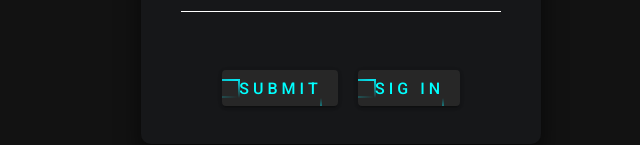
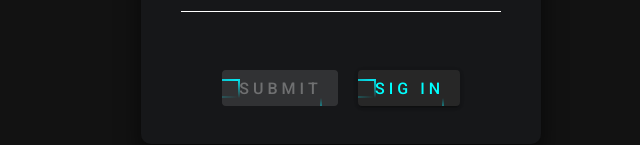
Before and after one commit to Alejandr0177/FrontEnd, a Nuxt app: page / in a window 1280 px wide. Shown: the part 435-580 px from the top of the page, without its empty margins (299-939 px from the left). Built offline with nearby package versions, Linux system fonts and the light colour scheme.

Commit message:
Actualización de inicio de seccion y bloqueo

```diff
--- a/components/Doctors/login.vue
+++ b/components/Doctors/login.vue
@@ -17,7 +17,7 @@
 
             <div class="row" id="groupbtn">
               <div>
-                <v-btn class="btn" @click="ingresarSistema">
+                <v-btn class="btn" @click="ingresarSistema" :disabled="!validarFormulario">
                   <span></span>
                   <span></span>
                   <span></span>
@@ -61,10 +61,17 @@ export default {
       password: '',
       regla: {
         vacio: value => !!value || 'Campo Requerido',
-        cantidad: value => value.length > 8 || 'Minimo 8 caracteres'
+        cantidad: value => value.length > 8 || 'Mínimo 8 caracteres'
       }
     },
   }),
+
+  computed: {
+    validarFormulario() {
+      // Validar que ambos campos estén llenos
+      return !!this.editedItem.email && !!this.editedItem.password;
+    }
+  },
 
   watch: {
     emailAlert(val) {
@@ -77,6 +84,11 @@ export default {
       this.loginAlert = false
     },
     async ingresarSistema() {
+      // Validar antes de enviar la solicitud
+      if (!this.validarFormulario) {
+        return;
+      }
+
       try {
         // Realizar una solicitud POST al servidor backend
         const response = await this.$axios.post('http://localhost:5000/loginDoc', {
@@ -100,7 +112,7 @@ export default {
         if (!error.response) {
           console.log('No server Response', error);
         } else if (error.response.status === 401) {
-          console.log('Error al iniciar sesion', error);
+          console.log('Error al iniciar sesión', error);
           this.loginAlert = true;
         }
       }
```
